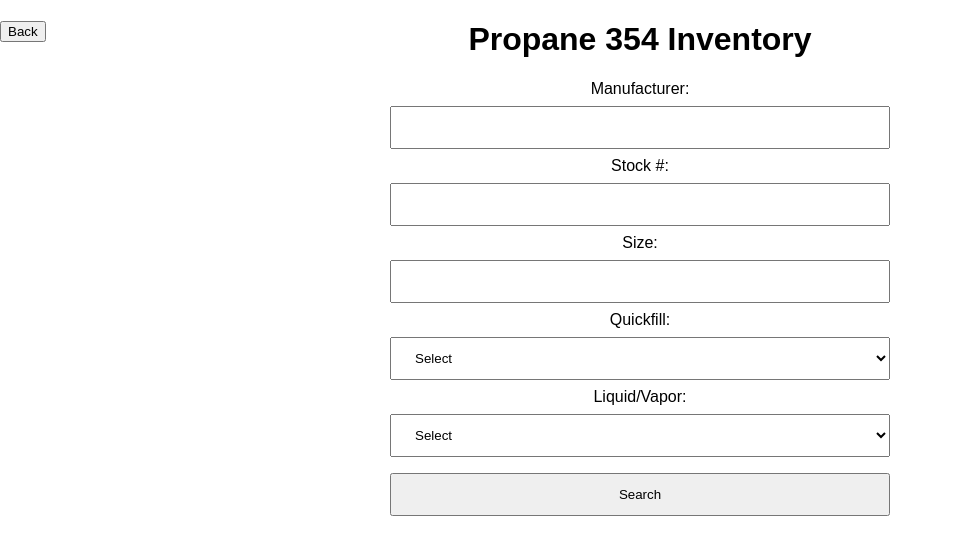
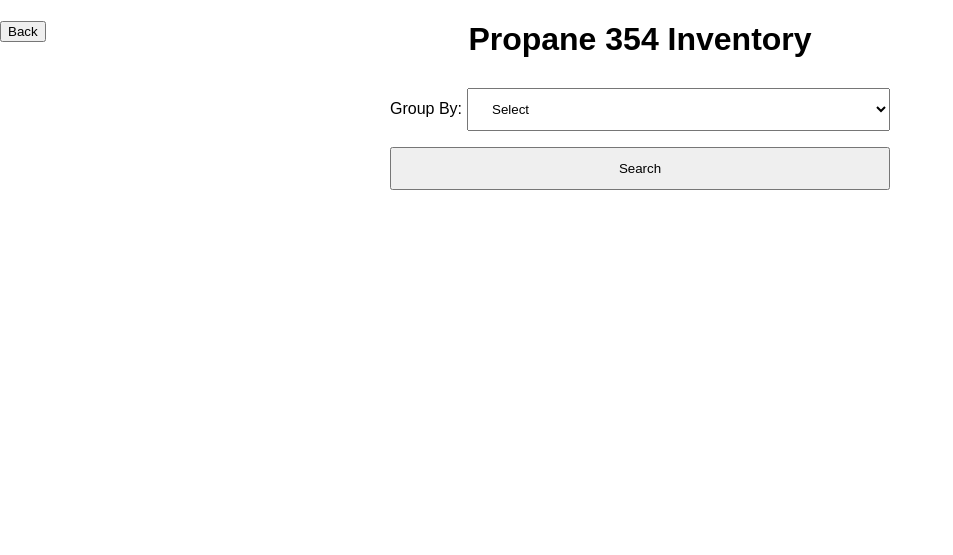
Before and after one commit to BowieGian/Propane-354, a Flask app: page /inventory in a window 1280 px wide. Shown: the top 555 px of the page, without its empty margins (0-953 px from the left). Run offline with Flask 2, Linux system fonts and the light colour scheme.

Commit message:
Updated login, inventory and home screens Login now uses the new grid Inventory input is only "group by" Home screen log out button goes to login screen now

```diff
--- a/static/css/main.css
+++ b/static/css/main.css
@@ -6,10 +6,6 @@ body, html {
 .content {
     margin: 0 auto;
     width: 500px;
-}
-
-.form {
-    margin-top: 20px;
 }
 
 .button {
--- a/templates/inventory.html
+++ b/templates/inventory.html
@@ -9,28 +9,18 @@
     <form method='GET' action="/home"><button class="back">Back</button></form>
     <h1 style="text-align: center">Propane 354 Inventory</h1>
 
-    <div class="form">
-        <form action="/inventory/display" method="POST" style="text-align: center">
-            <label for="manufacturer">Manufacturer:</label>
-            <input type="text" name="manufacturer" id="manufacturer" class="button"> <br>
-            <label for="stock-num">Stock #:</label>
-            <input type="text" name="stock-num" id="stock-num" class="button"> <br>
-            <label for="size">Size:</label>
-            <input type="text" name="size" id="size" class="button"> <br>
-            <label for="quickfill">Quickfill:</label>
-            <select name="quickfill" id="quickfill" class="button">
+    <form action="/inventory/display" method="POST" style="text-align: center">
+        <div class="grid">
+            <label for="group-by">Group By:</label>
+            <select name="group-by" id="group-by">
                 <option value="Select">Select</option>
-                <option value="Yes">Yes</option>
-                <option value="No">No</option>
+                <option value="Manufacturer">Manufacturer</option>
+                <option value="type-of-tank">Type of Tank</option>
+                <option value="liquid-vapour">Liquid/Vapour</option>
+                <option value="quick-fill">Quick Fill</option>
             </select>
-            <label for="liquid-vapor">Liquid/Vapor:</label>
-            <select name="liquid-vapor" id="liquid-vapor" class="button">
-                <option value="Select">Select</option>
-                <option value="Liquid">Liquid</option>
-                <option value="Vapor">Vapor</option>
-            </select>
-            <input type="submit" value="Search" class="button">
-        </form>
-    </div>
+        </div>
+        <input type="submit" value="Search" class="button">
+    </form>
 </div>
 {% endblock %}
```
Also changed, not shown: templates/home.html (+7 -9 lines), templates/login.html (+9 -9 lines).
